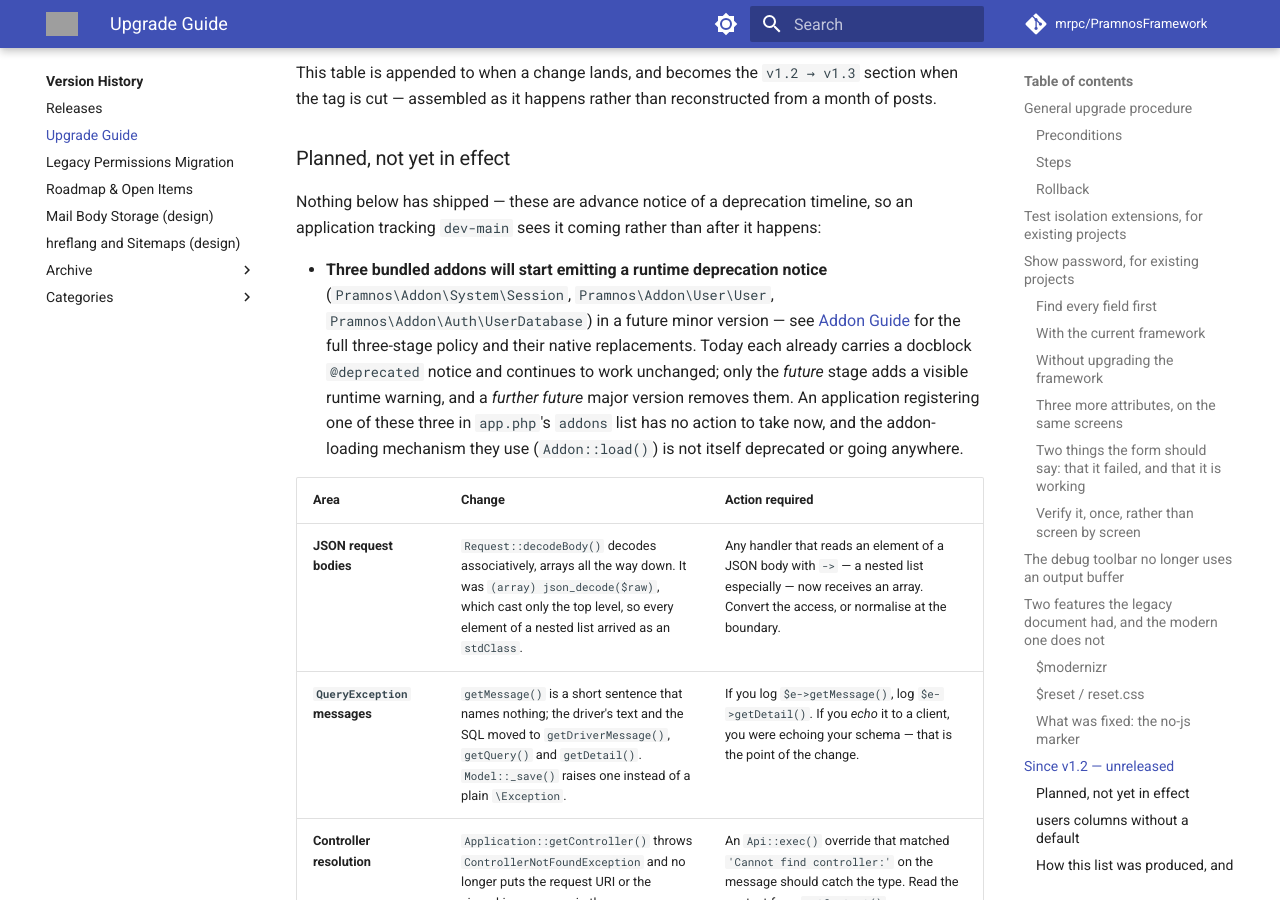
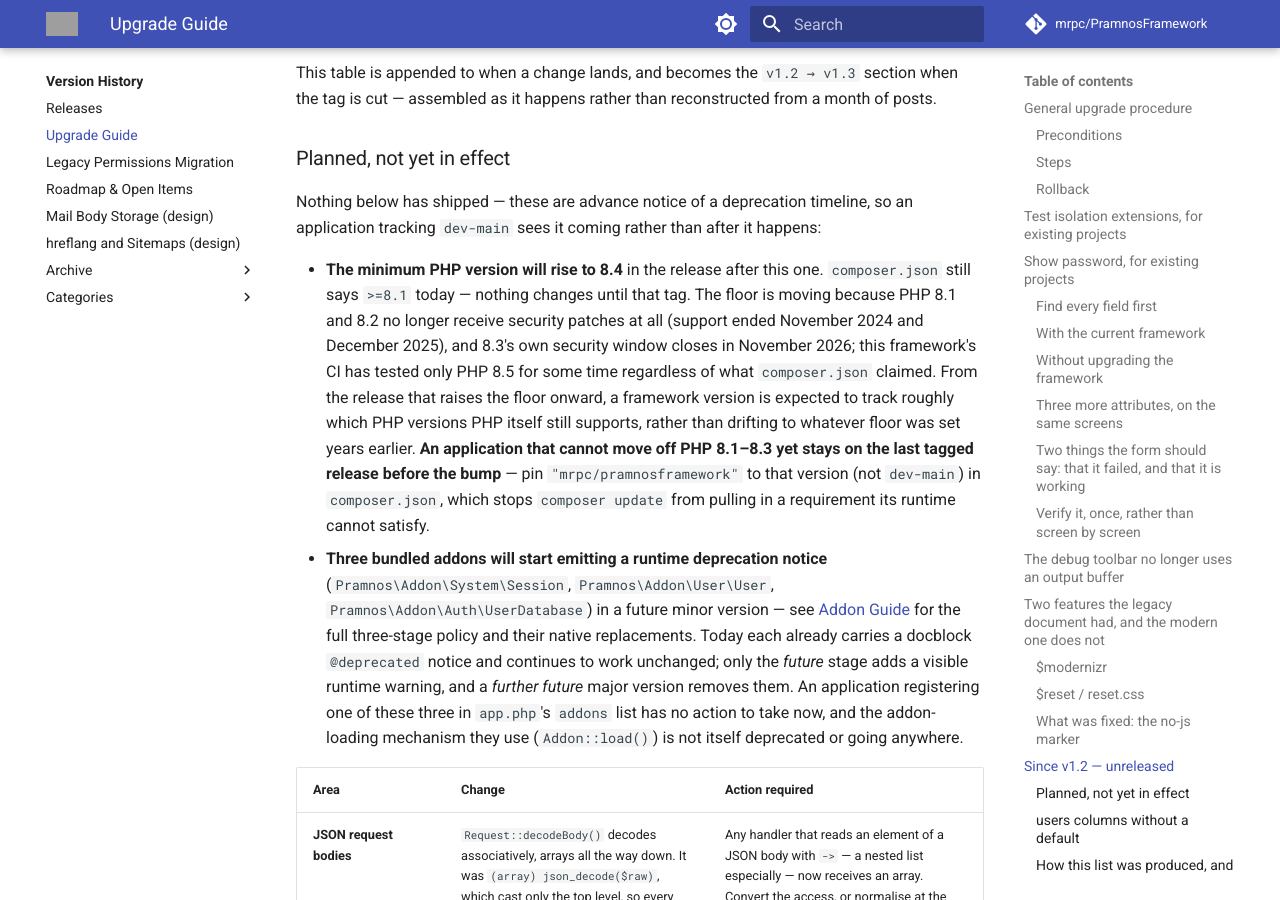
Before and after one commit to mrpc/PramnosFramework, an MkDocs documentation site: the page built from docs/Pramnos_Upgrade_Guide.md, in a window 1280 px wide and 900 px high, scrolled down 11143 px. Built offline with MkDocs 1.6.1 and Material for MkDocs 9.7.7, drawn with Linux system fonts in a browser that asks for light colours; comment, search, counter and statistics services are not loaded; grey boxes are pictures that could not be loaded.

Commit message:
docs: announce the next release raises the minimum PHP version to 8.4
Advance notice only -- composer.json still says >=8.1 and nothing changes
until that release. PHP 8.1/8.2 no longer receive security patches at all,
8.3's security window closes in November 2026, and CI has tested only 8.5
for a while regardless of what composer.json claimed. An application that
cannot move off 8.1-8.3 yet pins to the last tagged release before the bump
instead of dev-main.

```diff
--- a/docs/Pramnos_Upgrade_Guide.md
+++ b/docs/Pramnos_Upgrade_Guide.md
@@ -512,6 +512,16 @@ the tag is cut — assembled as it happens rather than reconstructed from a mont
 Nothing below has shipped — these are advance notice of a deprecation timeline, so an application
 tracking `dev-main` sees it coming rather than after it happens:
 
+- **The minimum PHP version will rise to 8.4** in the release after this one. `composer.json`
+  still says `>=8.1` today — nothing changes until that tag. The floor is moving because PHP 8.1
+  and 8.2 no longer receive security patches at all (support ended November 2024 and December
+  2025), and 8.3's own security window closes in November 2026; this framework's CI has tested
+  only PHP 8.5 for some time regardless of what `composer.json` claimed. From the release that
+  raises the floor onward, a framework version is expected to track roughly which PHP versions
+  PHP itself still supports, rather than drifting to whatever floor was set years earlier.
+  **An application that cannot move off PHP 8.1–8.3 yet stays on the last tagged release before
+  the bump** — pin `"mrpc/pramnosframework"` to that version (not `dev-main`) in `composer.json`,
+  which stops `composer update` from pulling in a requirement its runtime cannot satisfy.
 - **Three bundled addons will start emitting a runtime deprecation notice** (`Pramnos\Addon\System\Session`,
   `Pramnos\Addon\User\User`, `Pramnos\Addon\Auth\UserDatabase`) in a future minor version — see
   [Addon Guide](Pramnos_Addon_Guide.md#deprecated-bundled-addons) for the full three-stage policy
```
Also changed, not shown: README.md (+5 -2 lines), docs/version-history/posts/2026-10-28.md (added, +29 -0 lines).
